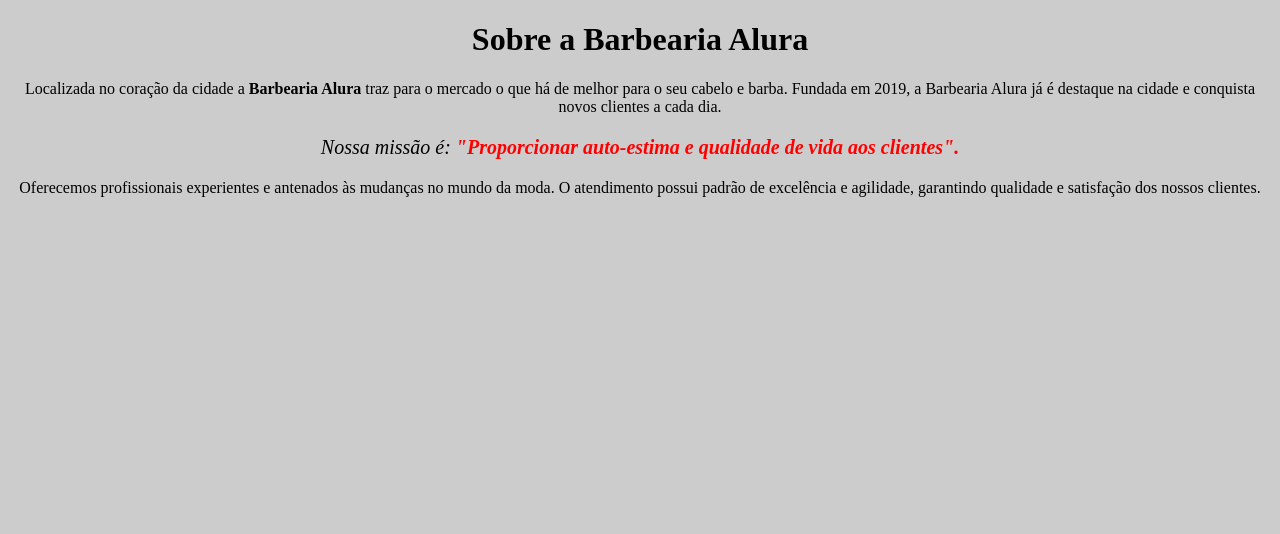
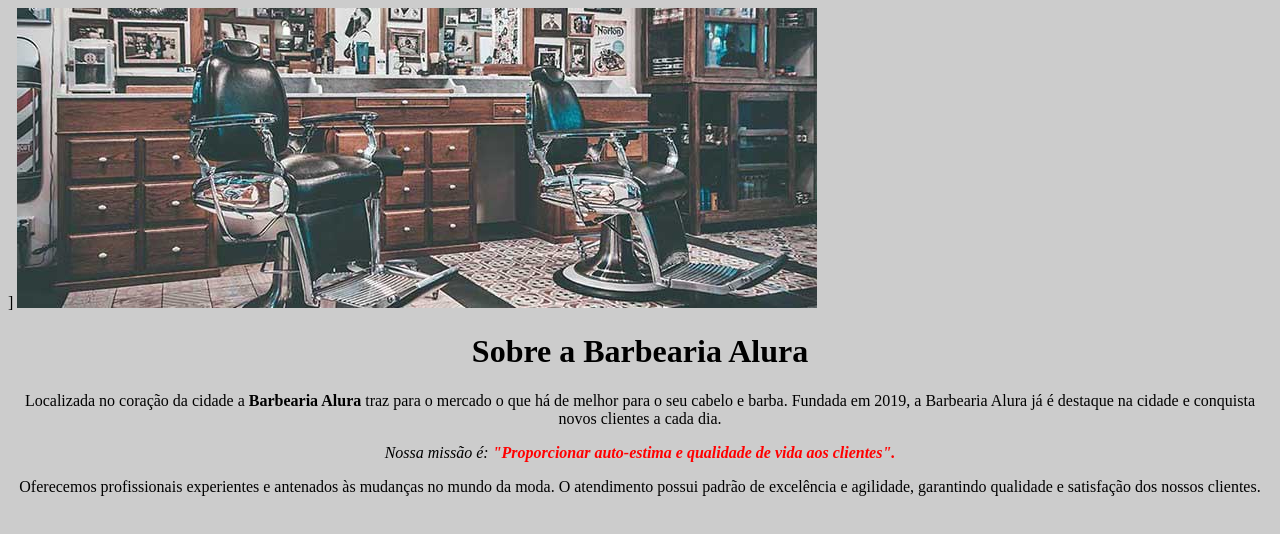
Before and after one commit to Ludmila-Garcia/curso-front-end-alura, a plain HTML site: page Frontend/texto.html in a window 1280 px wide. Drawn offline with Linux system fonts and the light colour scheme.

Commit message:
Adding image

```diff
--- a/Frontend/style.css
+++ b/Frontend/style.css
@@ -1,11 +1,19 @@
 body{
     background: #CCCCCC;
+}
+
+h1{
+    text-align: center;
 }
 
 p{
     text-align: center;
 }
 
+#missao{
+    font-size: 20px"
+}
+
 em strong{
     color: red;
 }
--- a/Frontend/texto.html
+++ b/Frontend/texto.html
@@ -7,12 +7,13 @@
     <link rel="stylesheet" href="style.css">
 </head>
 
-<body>
-    <h1 style="text-align: center">Sobre a Barbearia Alura</h1>
+<body>]
+    <img src="banner.jpg">
+    <h1>Sobre a Barbearia Alura</h1>
 
     <p>Localizada no coração da cidade a <strong>Barbearia Alura</strong> traz para o mercado o que há de melhor para o seu cabelo e barba. Fundada em 2019, a Barbearia Alura já é destaque na cidade e conquista novos clientes a cada dia.</p>
 
-    <p style="font-size: 20px"> <em>Nossa missão é: <strong>"Proporcionar auto-estima e qualidade de vida aos clientes".</strong> </em> </p>
+    <p id="missao"> <em>Nossa missão é: <strong>"Proporcionar auto-estima e qualidade de vida aos clientes".</strong> </em> </p>
 
     <p>Oferecemos profissionais experientes e antenados às mudanças no mundo da moda. O atendimento possui padrão de excelência e agilidade, garantindo qualidade e satisfação dos nossos clientes.</p>
 </body>
```
Also changed, not shown: Frontend/banner.jpg (added).
